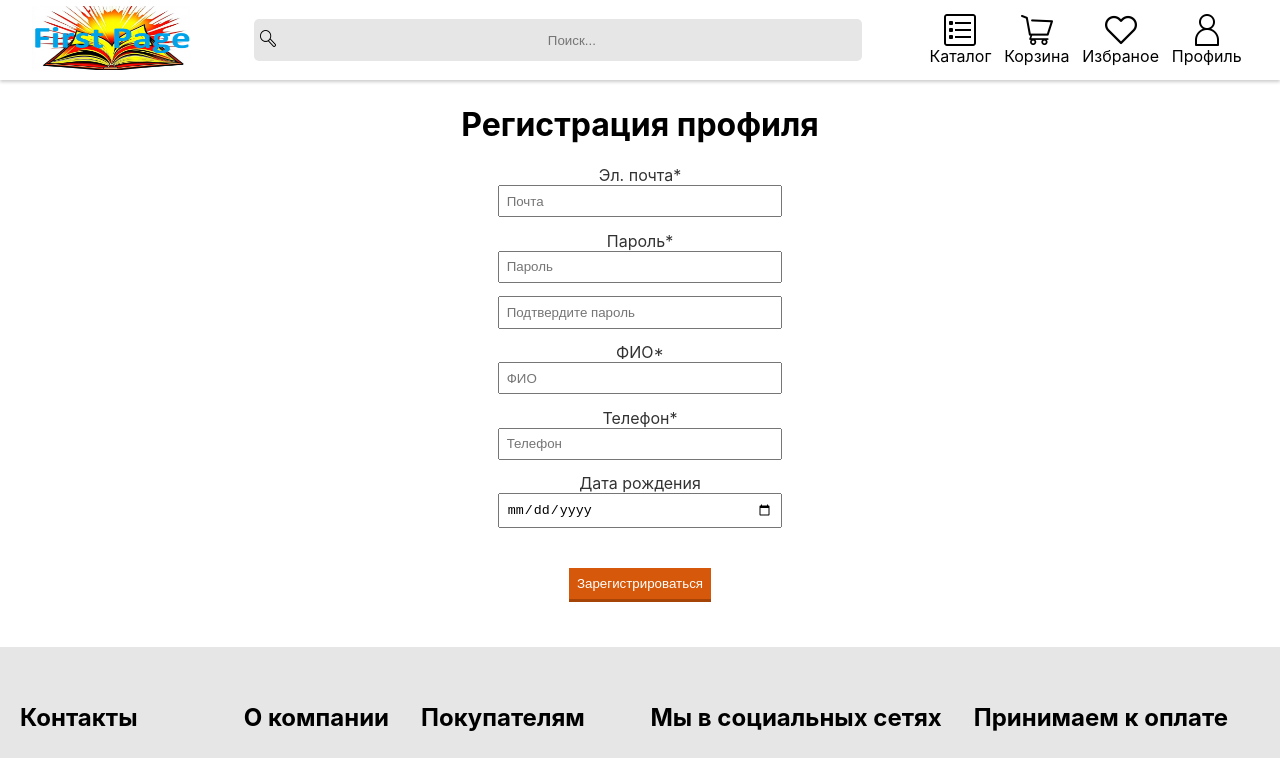
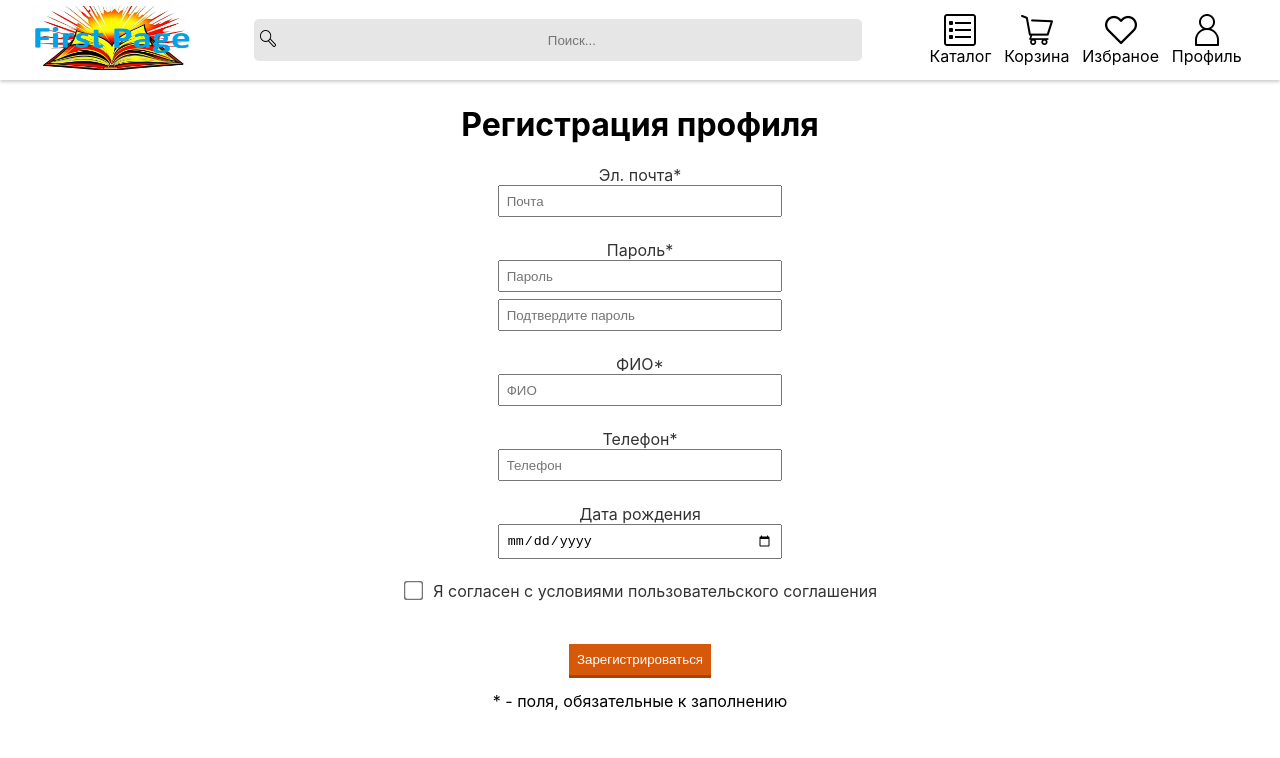
Before and after one commit to DNibras/comic-shop, a React (Vite) app: page /registration in a window 1280 px wide. Shown: the top 758 px of the page. Built offline with nearby package versions, Linux system fonts and the light colour scheme.

Commit message:
corrected RegisterProfile

```diff
--- a/src/components/RegisterProfile/index.tsx
+++ b/src/components/RegisterProfile/index.tsx
@@ -3,7 +3,8 @@ import './style.css'
 const RegisterProfile = () => {
 
   return (
-    <form className="register-profile-container">
+    <div className="register-profile-container">
+      <form className="register-profile-form">
         <h1>Регистрация профиля</h1>
         <div className="email-container">
           <label htmlFor="email">Эл. почта*</label>
@@ -12,6 +13,7 @@ const RegisterProfile = () => {
             name="email"
             id="email"
             placeholder="Почта"
+            className='register-input'
           />
         </div>
         <div className="password-container">
@@ -21,28 +23,53 @@ const RegisterProfile = () => {
             name="password"
             id="password"
             placeholder="Пароль"
+            className='register-input'
           />
           <input
             type="password"
             id="confirmPassword"
             placeholder="Подтвердите пароль"
-          className="confirm-password-input"
+            className='register-input'
           />
         </div>
         <div className="fullName-container">
           <label htmlFor="fullName">ФИО*</label>
-        <input type="text" id="fullName" placeholder="ФИО" />
+          <input
+            type="text"
+            id="fullName"
+            placeholder="ФИО"
+            className='register-input'
+          />
         </div>
         <div className="phone-container">
           <label htmlFor="phone">Телефон*</label>
-        <input type="tel" id="phone" placeholder="Телефон" />
+          <input
+            type="tel"
+            id="phone"
+            placeholder="Телефон"
+            className='register-input'
+          />
         </div>
         <div className="birthday-container">
           <label htmlFor="birthday">Дата рождения</label>
-        <input type="date" id="birthday" />
+          <input
+            type="date"
+            id="birthday"
+            className='register-input'
+          />
+        </div>
+        <div className="agree-container">
+          <input
+            type="checkbox"
+            id="agree"
+            className="agree-input"
+          />
+          <label htmlFor="agree">Я согласен с условиями пользовательского соглашения</label>
         </div>
         <button className="register-button" type="submit">Зарегистрироваться</button>
       </form>
+      <p>* - поля, обязательные к заполнению</p>
+    </div>
   )
 }
 
--- a/src/components/RegisterProfile/style.css
+++ b/src/components/RegisterProfile/style.css
@@ -1,11 +1,14 @@
 .register-profile-container {
+  margin-bottom: 3em;
+}
+
+.register-profile-form {
   display        : flex;
   flex-direction : column;
   align-items    : center;
-  margin-bottom: 3em;
 }
 
-.register-profile-container input{
+.register-profile-form div {
   margin-bottom: 1em;
 }
 
@@ -34,13 +37,24 @@
   flex-direction: column;
 }
 
-.register-profile-container label {
+.gender-container {
+  display: flex;
+  flex-direction: row;
+}
+
+.register-profile-form label {
   opacity: 0.8;
 }
 
-.register-profile-container input {
+.register-input {
   width: 20em;
   padding: 0.5em;
+  margin-bottom: 0.5em;
+}
+
+.agree-input {
+  transform: scale(1.5);
+  margin-right: 1em;
 }
 
 .register-button {
```
Lines whose indentation alone changed are shown as unchanged.
